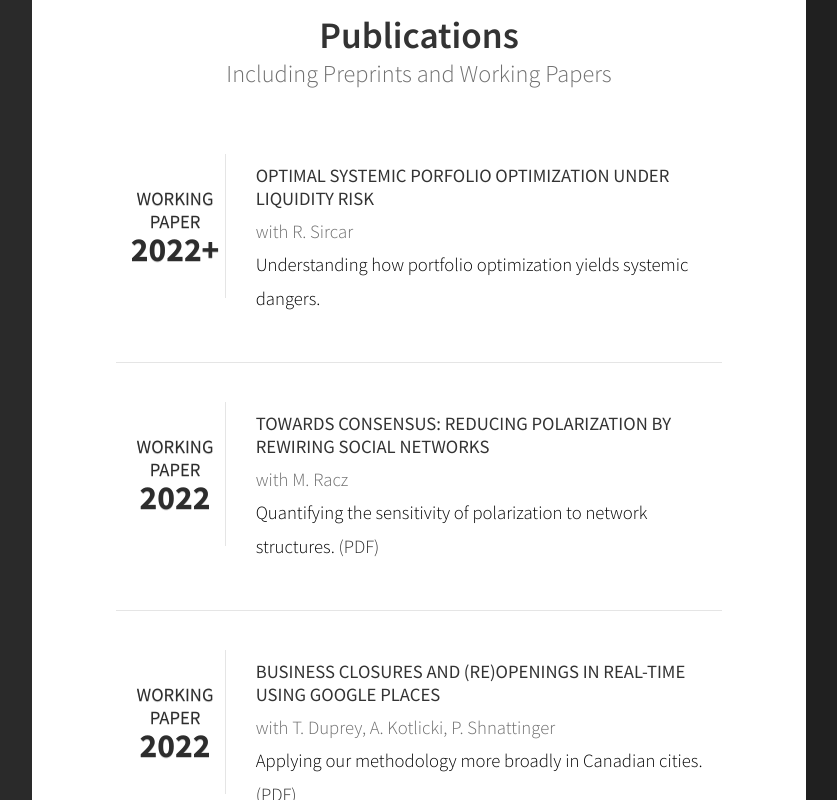
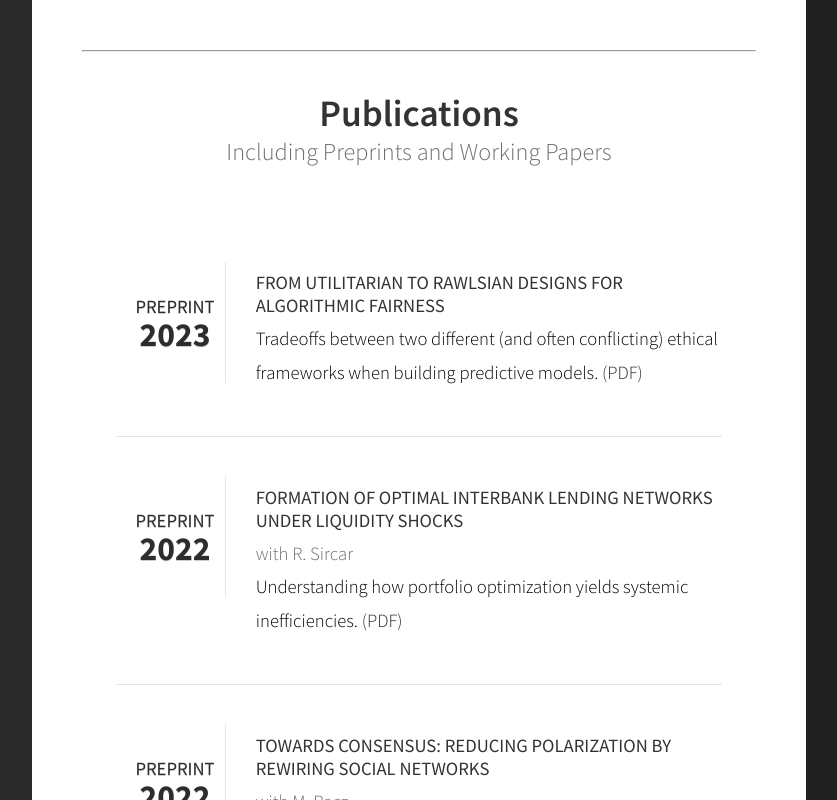
Before and after one commit to drigobon/drigobon.github.io, a plain HTML site: page index.html in a window 1280 px wide. Shown: the part 2000-2800 px from the top of the page, without its empty margins (346-1183 px from the left). Drawn offline with nearby package versions, Linux system fonts and the light colour scheme.

Commit message:
minor updates

```diff
--- a/index.html
+++ b/index.html
@@ -60,7 +60,9 @@ Released   : 20130902
 		<div class = "target" id="">
 			<p align = left>Hello! My name is Daniel (Dan) and I am currently working towards my Ph.D. in Operations Research and Financial Engineering at Princeton University. </p>
 
+			<!--
 			<p align = left> <b>I am on the job market during the 2022-23 year.</b></p>
+			-->
 
 			<p align = left>You can find me on <a href = "https://scholar.google.com/citations?user=A8J0mmoAAAAJ&hl=en&oi=ao" target = "_blank">Google Scholar</a>, <a href ="https://www.linkedin.com/in/drigobon/" target = "_blank">LinkedIn</a>, and <a href = "https://github.com/drigobon" target = "_blank">GitHub</a>. </p>
 
@@ -68,11 +70,10 @@ Released   : 20130902
 
 			<dl> <dd> <ul style="list-style:disc;text-align:left">
 				<li>Network science</li>
+				<li>Algorithmic Fairness</li>
 				<li>Dynamical systems and control</li>
 				<li>Systemic risk</li>
-				<li>Financial mathematics</li>
 				<li>Data science</li>
-				<li>Algorithmic Fairness</li>
 			</ul> </dd> </dl>
 
 			<p align = left>See <a href="cv.pdf" target = "_blank">here</a> for a reasonably up-to-date copy of my CV.</p>
@@ -94,11 +95,13 @@ Released   : 20130902
 
 			<p align = left> In the past, I participated in the <a href = https://www.fragilefamilieschallenge.org/ target = "_blank">Fragile Families Challenge</a> with Prof. Pentland's Human Dynamics group at the MIT Media Lab, and developed my undergraduate thesis at the Newman Biomechanics Lab with Prof. Hogan.</p>
 
-			<p align = left> My current work studies networks and their applications. In particular, I am interested in modeling and addressing sources of fragility in socioeconomimc networks. </p>
+			<p align = left> A branch of my work studies networks and their applications. In particular, I am interested in modeling and addressing sources of fragility in socioeconomimc networks. </p>
 
 			<p align = left> In social networks, our views are shaped by others - but not everyone. The connections we make create a complex structure which governs the spread of opinions. However, the rise of social media has been accommpanied by increases in sociopolitical polarization. My research seeks to understand how small changes to the network's structure can drive a population closer to consensus. </p>
 
 			<p align = left> Financial networks are believed to exacerbate crises -- facilitating the propagation of local distress to a global scale. Any individual bank might make optimal investment decisions for their own purposes, but may contribute to systemic fragility and inefficiency. My research in this area develops new models of financial networks -- based on portfolio optimization -- that highlight the difference between individual and collective optima.</p>
+
+			<p align = left> A second and more recent area of work understands tradeoffs in algorithmic fairness seen through distinct ethical theories. In doing so, it becomes possible for the preferences of model builders -- or even users -- over different measures of the 'good' to infom their ideal design choice.</p>
 
 			<p align = left> Other branches of my work study optimal design of robust global supply chains, and real-time measurement of business dynamics with data from Google Places -- both motivated by challenges seen during the COVID pandemimc.</p>
 		</div>
@@ -142,23 +145,30 @@ Released   : 20130902
 			</div>
 
 			<ul class="style1">
-				<li class="first">
-					<p class="date"><a>Working Paper<b>2022+</b></a></p>
-					<h3>Optimal Systemic Porfolio Optimization under Liquidity Risk</h3>
-					<p>with R. Sircar</p>
-					<p style = "color:black">Understanding how portfolio optimization yields systemic dangers. </p>
+
+				<li>
+					<p class="date"><a>Preprint<b>2023</b></a></p>
+					<h3>From Utilitarian to Rawlsian Designs for Algorithmic Fairness</h3>
+					<p style = "color:black">Tradeoffs between two different (and often conflicting) ethical frameworks when building predictive models. <a href = https://arxiv.org/pdf/2302.03567.pdf target = "_blank">(PDF)</a></p>
 				</li>
 				<li>
-					<p class="date"><a>Working Paper<b>2022</b></a></p>
+					<p class="date"><a>Preprint<b>2022</b></a></p>
+					<h3>Formation of Optimal Interbank Lending Networks under Liquidity Shocks</h3>
+					<p>with R. Sircar</p>
+					<p style = "color:black">Understanding how portfolio optimization yields systemic inefficiencies. <a href = https://arxiv.org/pdf/2211.12404 target = "_blank">(PDF)</a></p>
+				</li>
+				<li>
+					<p class="date"><a>Preprint<b>2022</b></a></p>
 					<h3>Towards Consensus: Reducing Polarization by Rewiring Social Networks</h3>
 					<p>with M. Racz</p>
-					<p style = "color:black">Quantifying the sensitivity of polarization to network structures. <a href = https://arxiv.org/pdf/2206.08996.pdf target = "_blank">(PDF)</a></p>
+					<p style = "color:black">Quantifying the sensitivity of polarization to social network structures. <a href = https://arxiv.org/pdf/2206.08996.pdf target = "_blank">(PDF)</a></p>
 				</li>
 				<li>
-					<p class="date"><a>Working Paper<b>2022</b></b></a></p>
-					<h3>Business Closures and (Re)Openings in Real-Time Using Google Places</h3>
+					<p class="date"><a>AEA P&P<b>2023</b></b></a></p>
+					<h3>Timely Business Dynamics using Google Places</h3>
 					<p>with T. Duprey, A. Kotlicki, P. Shnattinger</p>
-					<p style = "color:black">Applying our methodology more broadly in Canadian cities. <a href = https://www.banqueducanada.ca/wp-content/uploads/2022/01/swp2022-1.pdf target = "_blank">(PDF)</a></p>
+					<p style = "color:black">Unique advantages of our methodology. (Forthcoming) </p>
+					<p style = "color:black">Working paper version available <a href = https://www.banqueducanada.ca/wp-content/uploads/2022/01/swp2022-1.pdf target = "_blank">(PDF)</a> </p>
 				</li>
 				<li>
 					<p class="date"><a>JRFM<b>2022</b></a></p>
```
Also changed, not shown: 1 other file.
